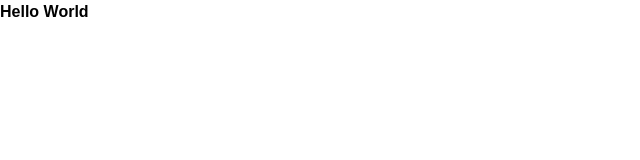
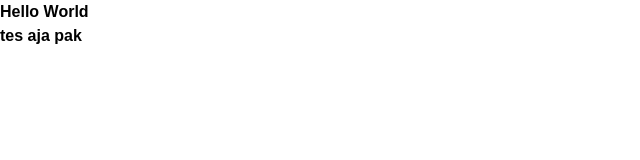
Before and after one commit to umkmMerdeka42/umkm-merdeka-frontend, a website built with webpack: page src/templates/index.html in a window 1280 px wide. Shown: the whole page, without its empty margins (0-640 px from the left). Built offline with nearby package versions, Linux system fonts and the light colour scheme.

Commit message:
add new p

```diff
--- a/src/templates/index.html
+++ b/src/templates/index.html
@@ -11,6 +11,7 @@
 
 <body>
   <p class="font-bold">Hello World</p>
+  <p class="font-bold">tes aja pak</p>
 </body>
 
 </html>
```
